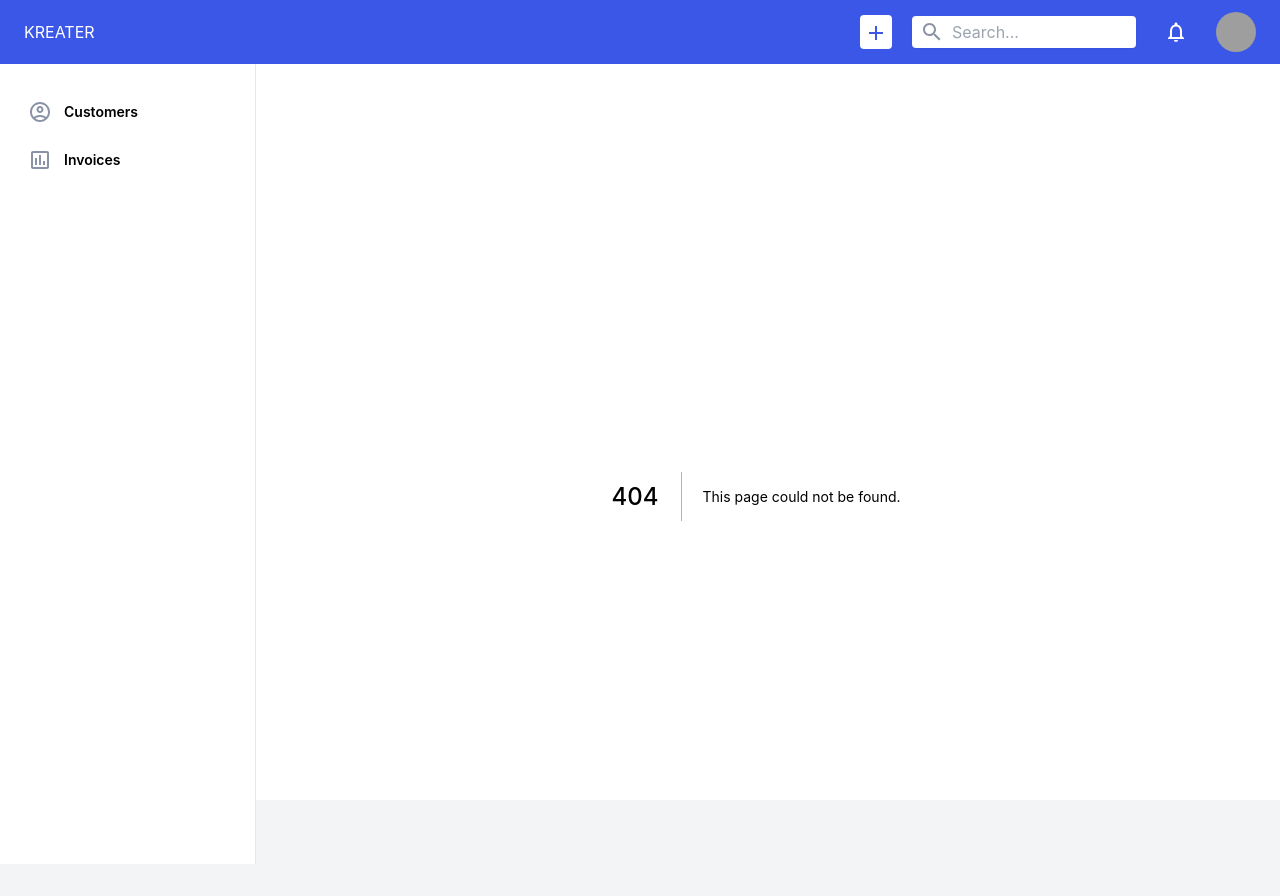
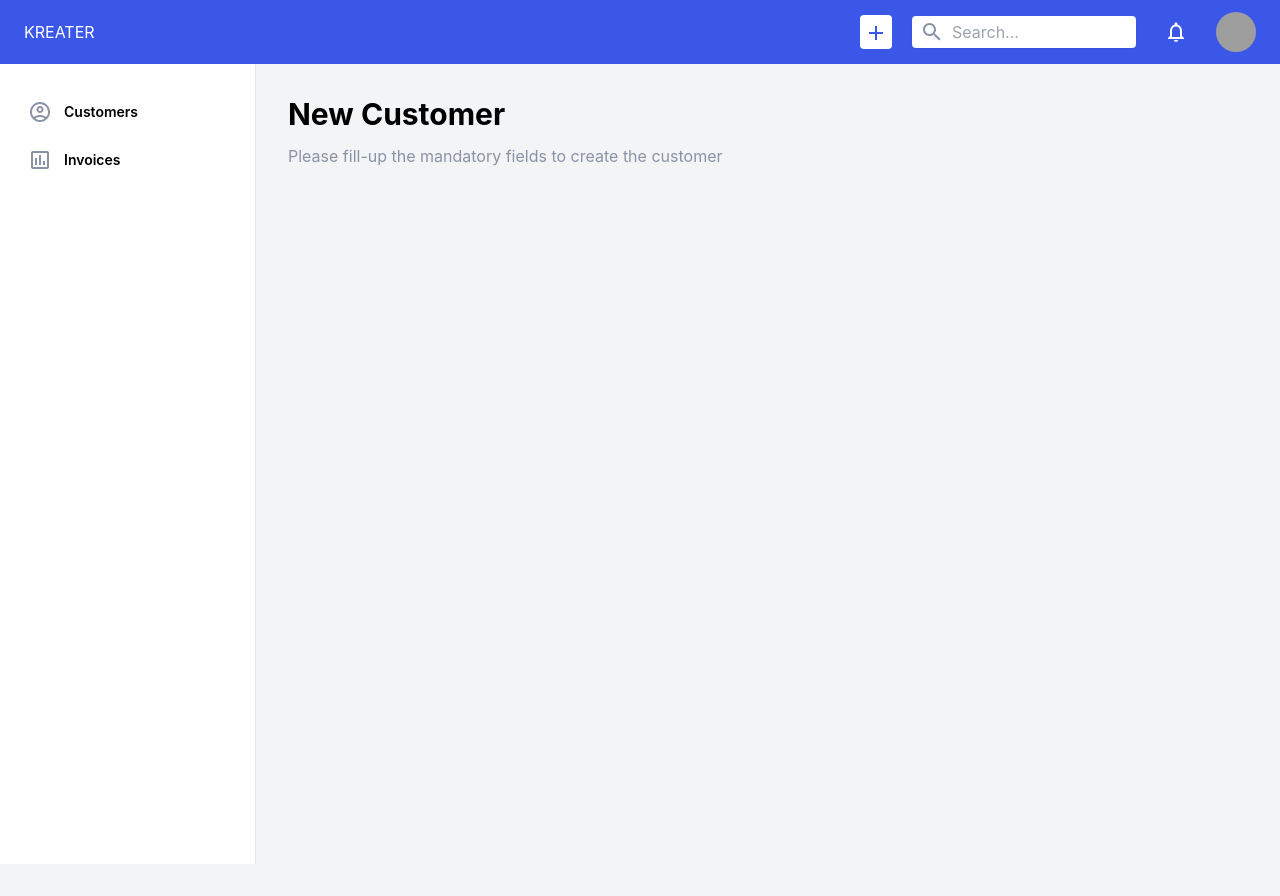
Before and after one commit to maxisusi/nvs, a Next.js app in the folder client/: page /customer/create in a window 1280 px wide. Before the commit this address had no page. After the commit the page ends 800 px from the top, so only its background shows below. Built offline with nearby package versions, Linux system fonts and the light colour scheme; grey boxes are pictures that could not be loaded.

Commit message:
Creating new page to create a new customer

```diff
--- a/client/components/button/Button.tsx
+++ b/client/components/button/Button.tsx
@@ -4,6 +4,7 @@ type Props = {
   text: string;
   variant: 'outlined' | 'full';
   icon?: any;
+  action?: any;
 };
 
 const Button = (props: Props) => {
@@ -11,7 +12,9 @@ const Button = (props: Props) => {
     {
       outlined: {
         button: () => (
-          <button className='border border-skin-fill font-semibold text-skin-fill px-3 py-2 rounded text-sm hover:bg-skin-fill hover:text-skin-white flex gap-2 items-center'>
+          <button
+            onClick={props.action()}
+            className='border border-skin-fill font-semibold text-skin-fill px-3 py-2 rounded text-sm hover:bg-skin-fill hover:text-skin-white flex gap-2 items-center'>
             {props.icon && props.icon}
             {props.text}
           </button>
@@ -20,7 +23,9 @@ const Button = (props: Props) => {
 
       full: {
         button: () => (
-          <button className='bg-skin-fill font-semibold text-skin-white px-3 py-2 rounded text-sm hover:bg-skin-btnHover drop-shadow-md flex gap-2 items-center'>
+          <button
+            onClick={props.action()}
+            className='bg-skin-fill font-semibold text-skin-white px-3 py-2 rounded text-sm hover:bg-skin-btnHover drop-shadow-md flex gap-2 items-center'>
             {props.icon && props.icon}
             {props.text}
           </button>
--- /dev/null
+++ b/client/pages/customer/create.tsx
@@ -0,0 +1,17 @@
+import React from 'react';
+import type { NextPage } from 'next';
+
+const Create: NextPage = () => {
+  return (
+    <div className='flex items-center justify-between mb-10'>
+      <div>
+        <h1 className='text-3xl mb-3 font-bold'>New Customer </h1>
+        <p className='text-skin-gray'>
+          Please fill-up the mandatory fields to create the customer
+        </p>
+      </div>
+    </div>
+  );
+};
+
+export default Create;
--- a/client/pages/customer/index.tsx
+++ b/client/pages/customer/index.tsx
@@ -8,9 +8,11 @@ import CustomerGrid from '@nvs-components/CustomerGrid';
 import ClearIcon from '@mui/icons-material/Clear';
 import { motion } from 'framer-motion';
 import CustomerFilterProvider from '../../context/CustomerFilterContext';
+import { useRouter } from 'next/router';
 
 const Customer: NextPage = () => {
   const [filterCustomer, setFilterCustomer] = useState(false);
+  const router = useRouter();
   return (
     <>
       <div className='flex items-center justify-between mb-10'>
@@ -29,7 +31,13 @@ const Customer: NextPage = () => {
             Filter
             {filterCustomer === false ? <FilterAltIcon /> : <ClearIcon />}
           </button>
-          <Button variant='full' icon={<AddIcon />} text='New Customer' />
+
+          <button
+            onClick={() => router.push('/customer/create')}
+            className='bg-skin-fill font-semibold text-skin-white px-3 py-2 rounded text-sm hover:bg-skin-btnHover drop-shadow-md flex gap-2 items-center'>
+            <AddIcon />
+            New Customer
+          </button>
         </div>
       </div>
       <CustomerFilterProvider>
```
